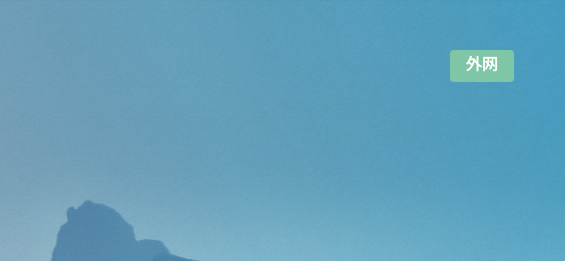
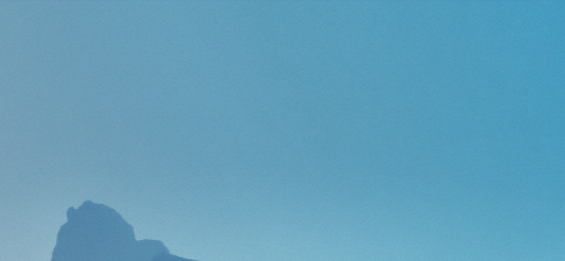
Before and after one commit to xcxbcq/xcxbcq.github.io, a plain HTML site: page index.html in a window 1280 px wide. Shown: the top 261 px of the page, 715-1280 px from the left. Drawn offline with nearby package versions, Linux system fonts and the light colour scheme.

Commit message:
Add files via upload

```diff
--- a/index.html
+++ b/index.html
@@ -16,10 +16,6 @@
 				<div id="logo">
 					<img class="logo" src="img/logo.png">
 					<!-- <h1>导航测试</h1> -->
-					<div id="kg-btn" class="">
-						<input class='tgl tgl-flip' id='qieh' type='checkbox' />
-						<label class='tgl-btn' data-tg-off='外网' data-tg-on='内网' for='qieh'></label>
-					</div>
 				</div>
 			</div>
 			<h5 class="font-thin">你静静的在天空中飘荡，像田间丰收的万担棉花。你匆匆忙忙的行走，把浩大的天幕拉下。<br>你的足迹像风一般的疾弛，转眼已过了海角天涯。<br>你坦荡而又博大的胸怀，把万千的气象容纳。你海纳百川的灵气，育孕着大地山川精华。</h5>
```
